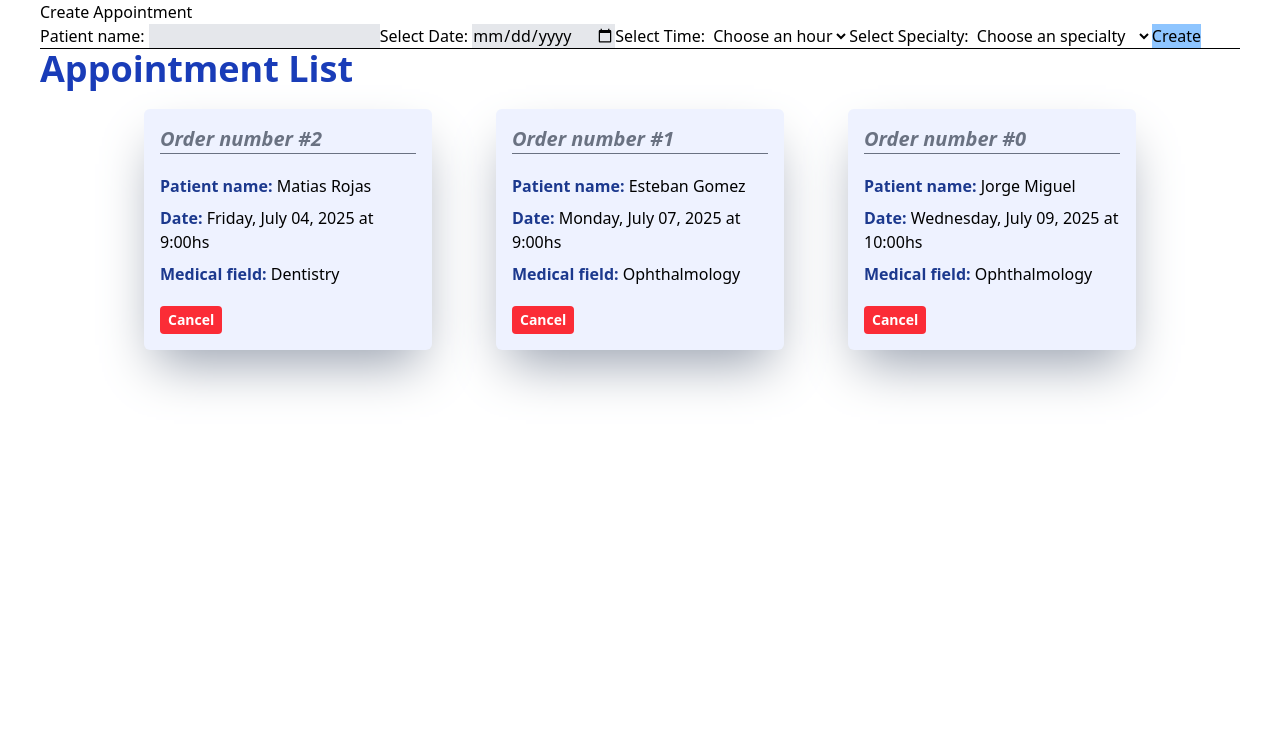
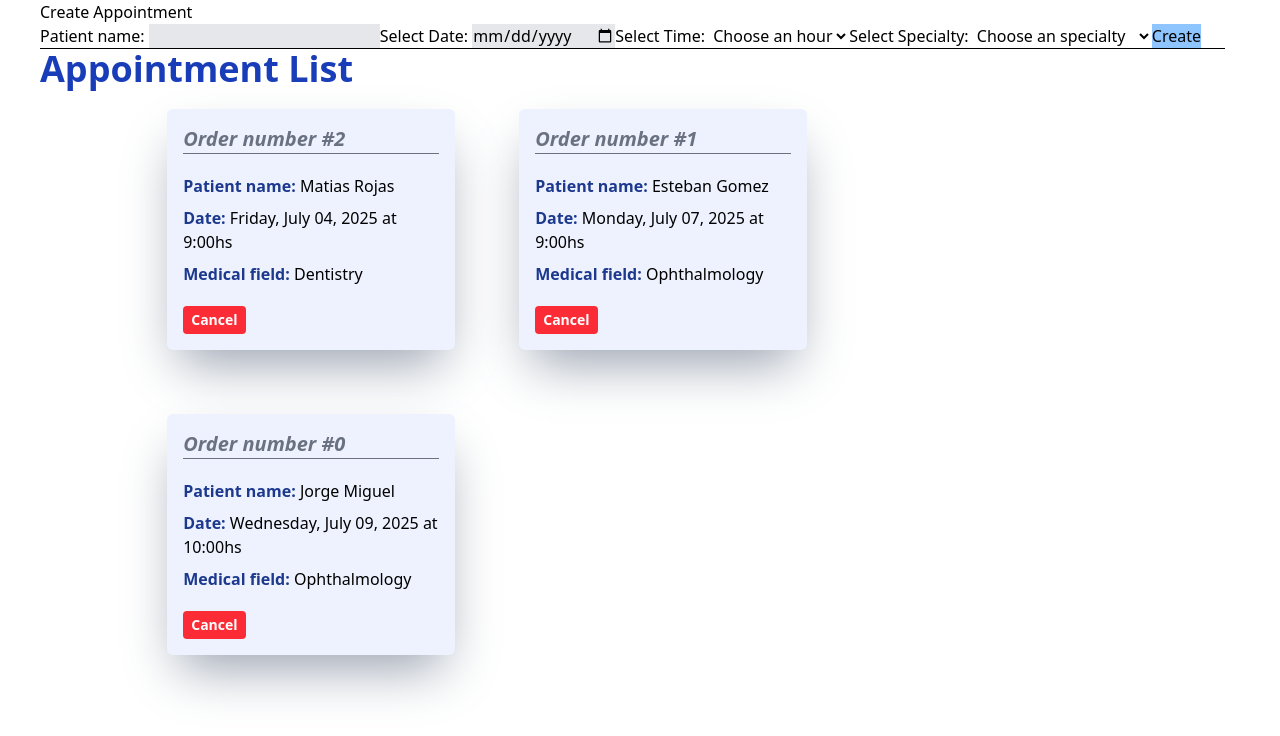
Before and after one commit to LucasDLabo/ReactJS-AAPRO2.0-2025, a React (Vite) app in the folder final_project/: page / in a window 1280 px wide. Shown: the top 736 px of the page. Built offline with nearby package versions, Linux system fonts and the light colour scheme.

Commit message:
fix/finalProject: apppointment cards now start at top left and scroll bar doesn't move the content anymore

```diff
--- a/final_project/src/Style.css
+++ b/final_project/src/Style.css
@@ -1,6 +1,9 @@
 @import "tailwindcss";
 @custom-variant dark (&:where(.dark, .dark *));
 
+html {
+    scrollbar-gutter: stable;
+}
 main{
     @apply px-10
 }
--- a/final_project/src/components/appointment/container/AppointmentListContainer.jsx
+++ b/final_project/src/components/appointment/container/AppointmentListContainer.jsx
@@ -1,9 +1,11 @@
 function AppointmentListContainer( {children} ){
     return(
         <>
-            <section className="flex flex-wrap items-center justify-center gap-16">
-                {children}
-            </section>
+            <div className="flex justify-center">
+                <section className="flex flex-wrap w-[72.7vw] items-center justify-start gap-16">
+                    {children}
+                </section>
+            </div>
         </>
     )
 }
```
